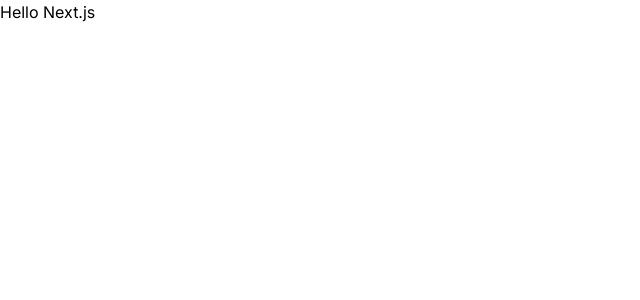
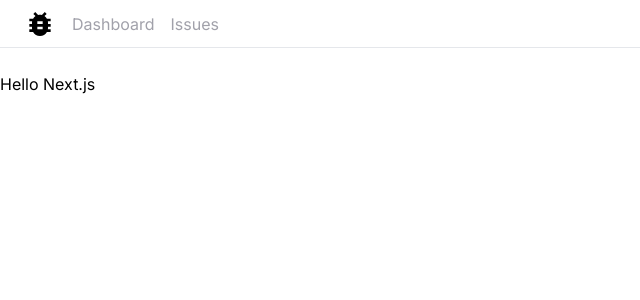
Before and after one commit to reiorozco/issuetracker-app, a Next.js app: page / in a window 1280 px wide. Shown: the top 300 px of the page, without its empty margins (0-640 px from the left). Built offline with nearby package versions, Linux system fonts and the light colour scheme.

Commit message:
build the navbar

```diff
--- /dev/null
+++ b/app/NavBar.tsx
@@ -0,0 +1,33 @@
+import React from "react";
+import Link from "next/link";
+import { MdBugReport } from "react-icons/md";
+
+function NavBar() {
+  const links = [
+    { href: "/", label: "Dashboard" },
+    { href: "/issues", label: "Issues" },
+  ];
+
+  return (
+    <nav className="flex space-x-4 border-b border-gray-200 mb-6 px-6 h-12 items-center">
+      <Link href="/">
+        <MdBugReport size="2em" />
+      </Link>
+
+      <ul className="flex flex-wrap space-x-4">
+        {links.map(({ href, label }) => (
+          <li key={label}>
+            <Link
+              href={href}
+              className="text-zinc-400 hover:text-zinc-800 transition-colors"
+            >
+              {label}
+            </Link>
+          </li>
+        ))}
+      </ul>
+    </nav>
+  );
+}
+
+export default NavBar;
--- a/app/layout.tsx
+++ b/app/layout.tsx
@@ -1,22 +1,27 @@
-import type { Metadata } from 'next'
-import { Inter } from 'next/font/google'
-import './globals.css'
+import type { Metadata } from "next";
+import { Inter } from "next/font/google";
+import "./globals.css";
+import NavBar from "@/app/NavBar";
 
-const inter = Inter({ subsets: ['latin'] })
+const inter = Inter({ subsets: ["latin"] });
 
 export const metadata: Metadata = {
-  title: 'Create Next App',
-  description: 'Generated by create next app',
-}
+  title: "Create Next App",
+  description: "Generated by create next app",
+};
 
 export default function RootLayout({
   children,
 }: {
-  children: React.ReactNode
+  children: React.ReactNode;
 }) {
   return (
     <html lang="en">
-      <body className={inter.className}>{children}</body>
+      <body className={inter.className}>
+        <NavBar />
+
+        <main>{children}</main>
+      </body>
     </html>
-  )
+  );
 }
--- a/package.json
+++ b/package.json
@@ -11,7 +11,8 @@
   "dependencies": {
     "next": "13.5.8",
     "react": "^18",
-    "react-dom": "^18"
+    "react-dom": "^18",
+    "react-icons": "^5.4.0"
   },
   "devDependencies": {
     "@types/node": "^20",
```
Also changed, not shown: 1 other file (tests, documents, lock files or other folders).
